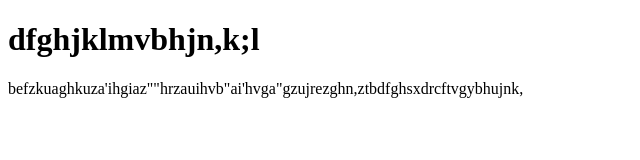
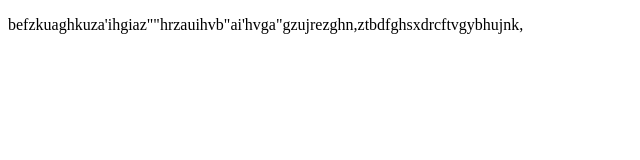
Before and after one commit to khaoula-khaldi/connection-jira-avec-github, a plain HTML site: page index.html in a window 1280 px wide. Shown: the whole page, without its empty margins (0-640 px from the left). Drawn offline with Linux system fonts and the light colour scheme.

Commit message:
CJAG-1 testing jira with github #Terminé

```diff
--- a/index.html
+++ b/index.html
@@ -6,6 +6,6 @@
     <title>Document</title>
 </head>
 <body>
-    <H1>dfghjklmvbhjn,k;l</H1>
+
     <p>befzkuaghkuza'ihgiaz""hrzauihvb"ai'hvga"gzujrezghn,ztbdfghsxdrcftvgybhujnk,
 </html>
```
